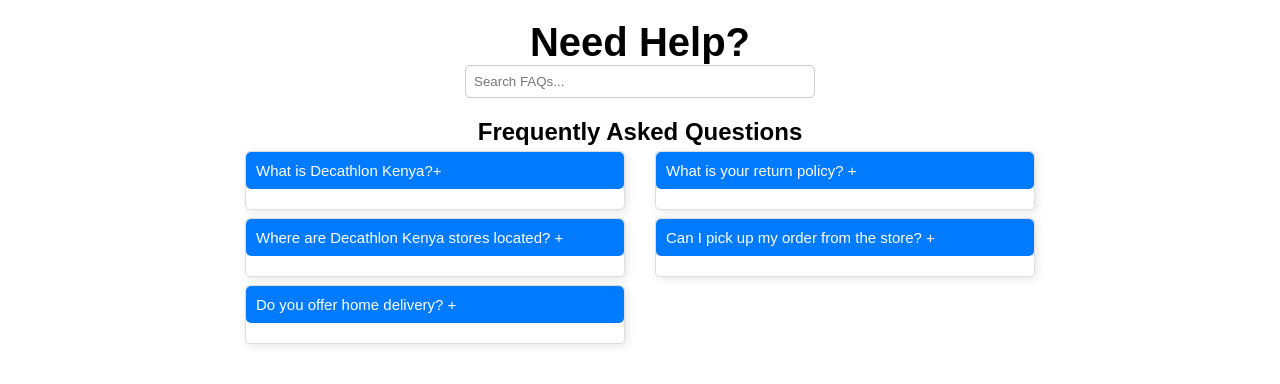
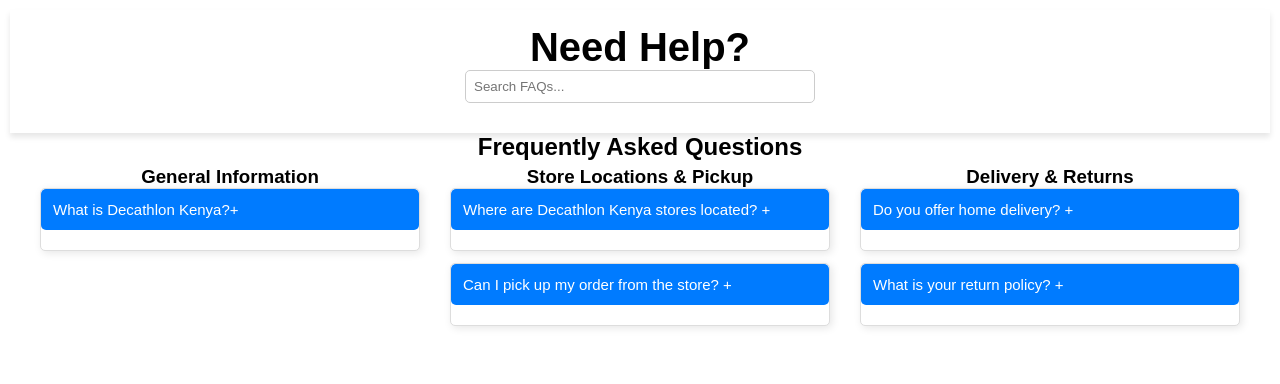
Before and after one commit to stella-5-5/decathlon-faq, a plain HTML site: page index.html in a window 1280 px wide. Drawn offline with Linux system fonts and the light colour scheme.

Commit message:
second commit

```diff
--- a/index.html
+++ b/index.html
@@ -22,13 +22,21 @@
     <main>
         <h2>Frequently Asked Questions</h2>
         <div class="faq-container">
+
+            <!-- General Information -->
             <div class="faq-column">
+                <h3>General Information</h3>
                 <div class="faq-item">
                     <button class="faq-question">What is Decathlon Kenya?<span>+</span></button>
                     <div class="faq-answer">
                         Decathlon Kenya is a sports retail store offering a wide range of high-quality and affordable sports products, equipment, and apparel for over 70 sports.
                     </div>
                 </div>
+            </div>
+
+            <!-- Store Locations & Pickup -->
+            <div class="faq-column">
+                <h3>Store Locations & Pickup</h3>
                 <div class="faq-item">
                     <button class="faq-question">Where are Decathlon Kenya stores located? <span>+</span></button>
                     <div class="faq-answer">
@@ -38,26 +46,30 @@
                     </div>
                 </div>
                 <div class="faq-item">
+                    <button class="faq-question">Can I pick up my order from the store? <span>+</span></button>
+                    <div class="faq-answer">
+                        Yes, we offer Click & Collect at our stores.
+                    </div>
+                </div>
+            </div>
+
+            <!-- Delivery & Returns -->
+            <div class="faq-column">
+                <h3>Delivery & Returns</h3>
+                <div class="faq-item">
                     <button class="faq-question">Do you offer home delivery? <span>+</span></button>
                     <div class="faq-answer">
                         Yes, we deliver across Kenya. Delivery fees vary based on location.
                     </div>
                 </div>
-            </div>
-            <div class="faq-column">
                 <div class="faq-item">
                     <button class="faq-question">What is your return policy? <span>+</span></button>
                     <div class="faq-answer">
                         We accept returns within 90 days of purchase.
                     </div>
                 </div>
-                <div class="faq-item">
-                    <button class="faq-question">Can I pick up my order from the store? <span>+</span></button>
-                    <div class="faq-answer">
-                        Yes, we offer Click & Collect at our stores.
-                    </div>
-                </div>
             </div>
+
         </div>
     </main>
 
--- a/styles.css
+++ b/styles.css
@@ -17,14 +17,15 @@ header {
     position: sticky;
     top: 0;
     background: white;
-    padding: 10px;
+    padding: 15px 10px;
     font-size: 20px;
     font-weight: bold;
     z-index: 1000;
+    box-shadow: 0 4px 6px rgba(0, 0, 0, 0.1);
 }
 
 .search-box {
-    margin-bottom: 10px;
+    margin-bottom: 15px;
 }
 
 #search-input {
@@ -33,6 +34,12 @@ header {
     max-width: 350px;
     border: 1px solid #ccc;
     border-radius: 5px;
+    transition: border 0.3s ease;
+}
+
+#search-input:focus {
+    border-color: #007bff;
+    outline: none;
 }
 
 .faq-container {
@@ -58,7 +65,7 @@ header {
 .faq-item {
     width: 100%;
     max-width: 380px;
-    margin-bottom: 8px;
+    margin-bottom: 12px;
     border: 1px solid #ddd;
     border-radius: 5px;
     overflow: hidden;
@@ -66,18 +73,27 @@ header {
     background: white;
 }
 
+.faq-item h3 {
+    margin-top: 10px;
+    font-size: 18px;
+    color: #007bff;
+}
+
 .faq-question {
     width: 100%;
     text-align: left;
-    padding: 10px;
+    padding: 12px;
     background: #007bff;
     color: white;
     border: none;
     cursor: pointer;
     font-size: 15px;
-    white-space: normal;
-    word-wrap: break-word;
     border-radius: 5px;
+    transition: background-color 0.3s ease;
+}
+
+.faq-question:hover {
+    background: #0056b3;
 }
 
 .faq-answer {
@@ -86,6 +102,10 @@ header {
     opacity: 0;
     overflow: hidden;
     transition: max-height 0.3s ease, opacity 0.3s ease;
+}
+
+.faq-answer p {
+    margin: 0;
 }
 
 @media (max-width: 1024px) {
```
